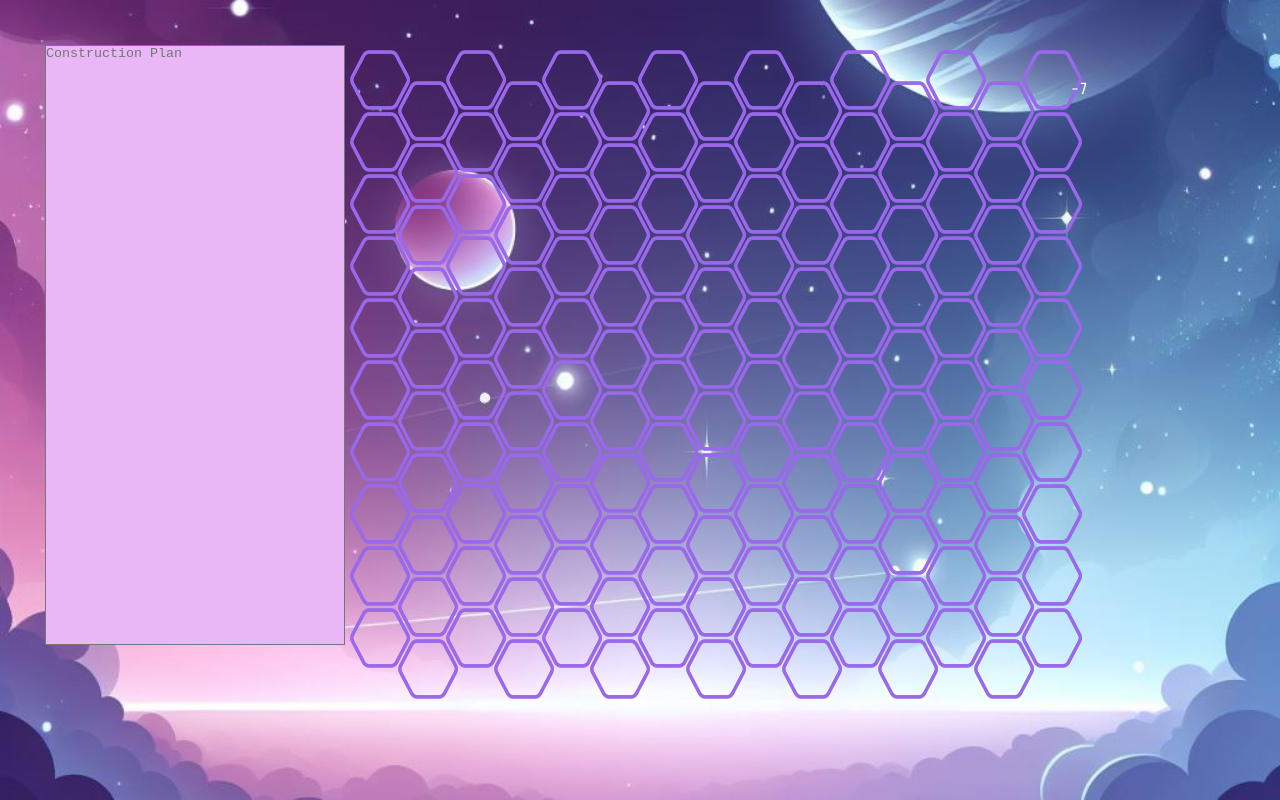
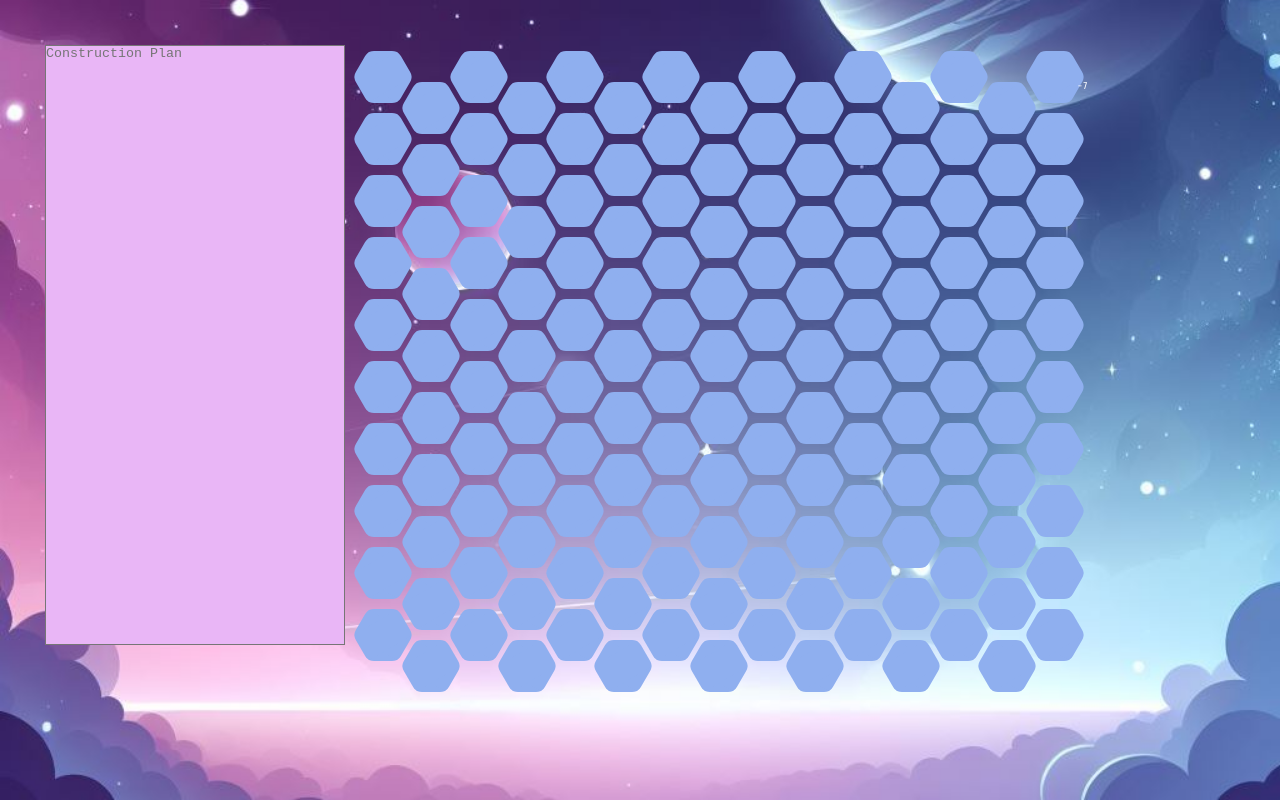
Before and after one commit to CPE261200-Upbeat/Upbeat-Frontend, a React (Vite) app: page /game in a window 1280 px wide. Built offline with nearby package versions, Linux system fonts and the light colour scheme.

Commit message:
loop component + UFO

```diff
--- a/src/components/Game/TestHexagon.tsx
+++ b/src/components/Game/TestHexagon.tsx
@@ -1,10 +1,13 @@
 import React from "react";
 import "./map/1Hex.css";
+import UFO from "./map/UFO";
 
 function TestHexagon() {
   return (
-    <div className="hexagon">
-      <div className="hexagontent"></div>
+    <div>
+      {/* <div className="hexagon"> */}
+      {/* <div className="hexagontent"></div> */}
+      <UFO fillColor={"black"} />
     </div>
   );
 }
--- a/src/components/Game/map/1Hex.css
+++ b/src/components/Game/map/1Hex.css
@@ -24,8 +24,8 @@
   /* easy way: height is width * 1.732
   actual formula is 2*(width/(2*Math.tan(Math.PI/6)))
   remove border-radius for sharp corners on hexagons */
-  width: 67px;
-  height: 116px;
+  width: 30px;
+  height: 52px;
   border-radius: 20%/5%;
 }
 .hexagon::before {
@@ -47,9 +47,9 @@
   top: 59px;
 }
 .hexagon:hover {
-  background-color: hsla(60, 75%, 75%, 1);
+  /* background-color: hsla(60, 75%, 75%, 1);
   cursor: pointer;
-  z-index: 105;
+  z-index: 105; */
 }
 .hexagon:active {
   background-color: hsla(60, 75%, 50%, 1);
--- a/src/components/Game/map/1Hex.tsx
+++ b/src/components/Game/map/1Hex.tsx
@@ -1,4 +1,5 @@
 import React from "react";
+import "./1Hex.css";
 
 interface AppProps {
   imageUrl: string;
@@ -6,15 +7,19 @@
   xPos: number;
 }
 
-const App: React.FC<AppProps> = ({ imageUrl, yPos, xPos }) => {
+const App: React.FC<AppProps> = ({ yPos, xPos }) => {
   return (
-    <div className="hex-container">
-      <img
-        src={imageUrl}
-        alt="Hexagonal"
-        className={`hex-image`}
-        style={{ top: yPos, left: xPos }}
-      />
+    // <div className="hex-container">
+    //   <img
+    //     src={imageUrl}
+    //     alt="Hexagonal"
+    //     className={`hex-image`}
+    //     style={{ top: yPos, left: xPos }}
+    //   />
+    // </div>
+
+    <div className="hexagon" style={{ top: yPos, left: xPos }}>
+      <div className="hexagontent"></div>
     </div>
   );
 };
--- /dev/null
+++ b/src/components/Game/map/UFO.tsx
@@ -0,0 +1,30 @@
+import React from "react";
+
+interface UFOProps {
+  fillColor: string;
+}
+
+const UFO: React.FC<UFOProps> = ({ fillColor }) => {
+  return (
+    <svg
+      className="ufo"
+      xmlns="http://www.w3.org/2000/svg"
+      width="500px"
+      height="70px"
+      viewBox="0 0 24 24"
+    >
+      <path
+        fill={fillColor}
+        fillRule="evenodd"
+        d="M5.675 8.593C3.432 9.36 2 10.523 2 11.826c0 1.208 1.23 2.296 3.195 3.058l-1.338 2.23a.75.75 0 0 0 1.286.772l1.5-2.5a.724.724 0 0 0 .017-.03c1.347.355 2.91.58 4.59.632V19a.75.75 0 0 0 1.5 0v-3.012c1.68-.052 3.243-.277 4.59-.632a.76.76 0 0 0 .017.03l1.5 2.5a.75.75 0 1 0 1.286-.772l-1.338-2.23C20.77 14.122 22 13.034 22 11.826c0-1.303-1.432-2.467-3.675-3.233c-.124.29-.331.584-.668.819C16.869 9.96 15.3 10.5 12 10.5s-4.868-.54-5.657-1.088a1.893 1.893 0 0 1-.668-.819M13 13a1 1 0 1 1-2 0a1 1 0 0 1 2 0m-6 0a1 1 0 1 0 0-2a1 1 0 0 0 0 2m11-1a1 1 0 1 1-2 0a1 1 0 0 1 2 0"
+        clipRule="evenodd"
+      ></path>
+      <path
+        fill={fillColor}
+        d="M7.055 8.005A4.73 4.73 0 0 1 11.729 4h.542a4.73 4.73 0 0 1 4.674 4.005a.429.429 0 0 1-.145.175c-.414.288-1.61.82-4.8.82c-3.19 0-4.386-.532-4.8-.82a.429.429 0 0 1-.145-.175"
+      ></path>
+    </svg>
+  );
+};
+
+export default UFO;
```
Also changed, not shown: src/main.tsx (+6 -1 lines).
